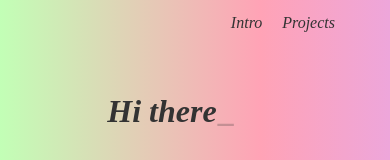
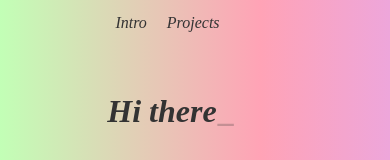
Before and after one commit to leesolivia14/leesolivia14.github.io, a React (Vite) app: page / in a window 390 px wide. Shown: the top 160 px of the page. Built offline with nearby package versions, Linux system fonts and the light colour scheme; a web font is replaced by a local one.

Commit message:
center navbar in mobile screens

```diff
--- a/src/App.css
+++ b/src/App.css
@@ -325,6 +325,9 @@ li {
 
 
 @media (max-width: 800px) {
+    .navbar {
+        justify-content: center;
+    }
     .main-title {
         top: 5%;
         left: 40%;
```
Also changed, not shown: 5 other files (tests, documents, lock files or other folders).
